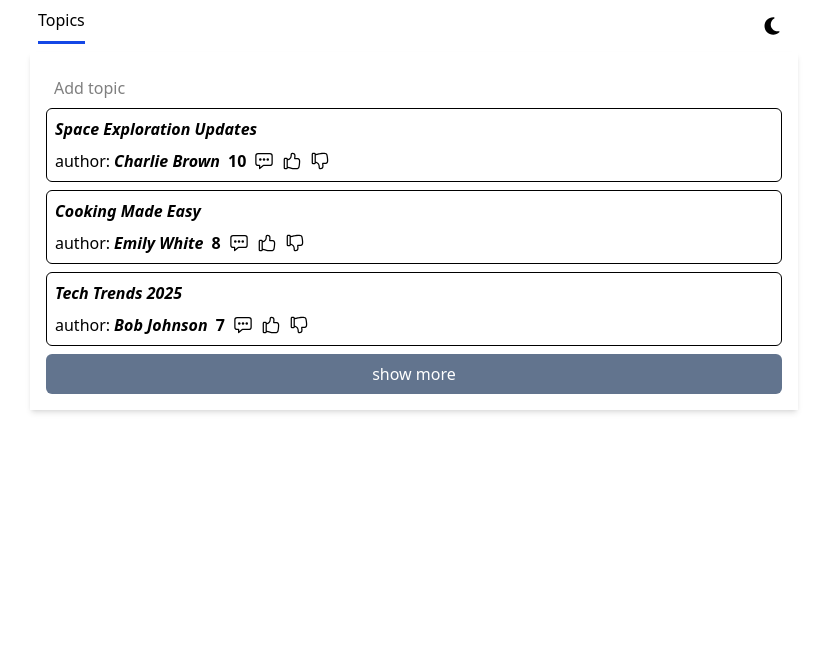
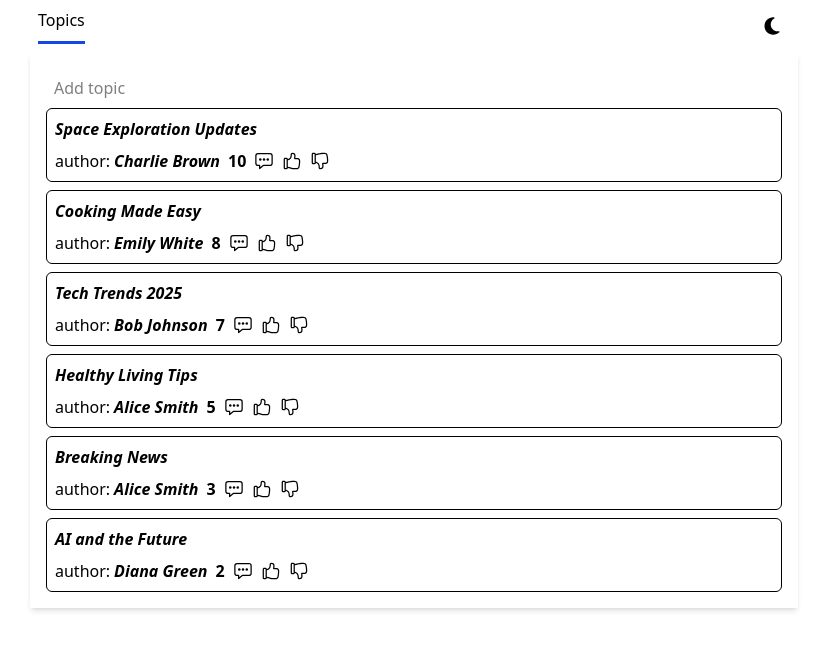
Before and after one commit to dimitargluharski/practise, a React (Vite) app: page / in a window 1280 px wide. Shown: the top 650 px of the page, without its empty margins (226-1053 px from the left). Built offline with nearby package versions, Linux system fonts and the light colour scheme.

Commit message:
remove slice

```diff
--- a/src/pages/HomePage.tsx
+++ b/src/pages/HomePage.tsx
@@ -87,11 +87,8 @@ export const HomePage = () => {
 
             </div>
           </div>
-        )).slice(0, showMore)}
+        ))}
 
-        <div className="bg-slate-500 p-2 rounded-md text-center text-white" onClick={handleShowMoreTopics}>
-          {topics.length && (<button>show more</button>)}
-        </div>
       </div>
     </div>
   )
```
